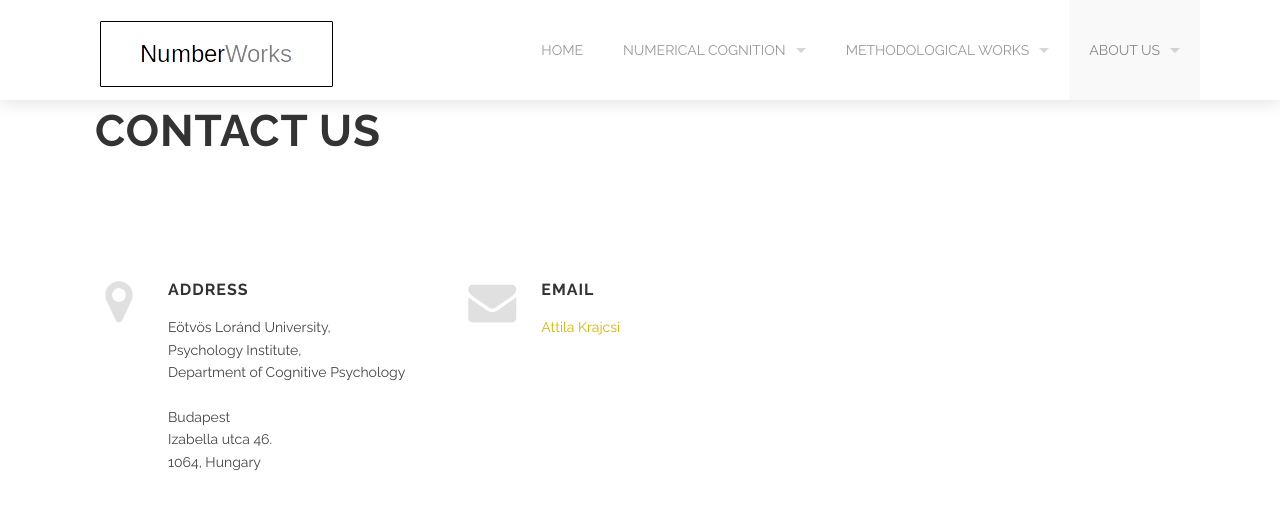
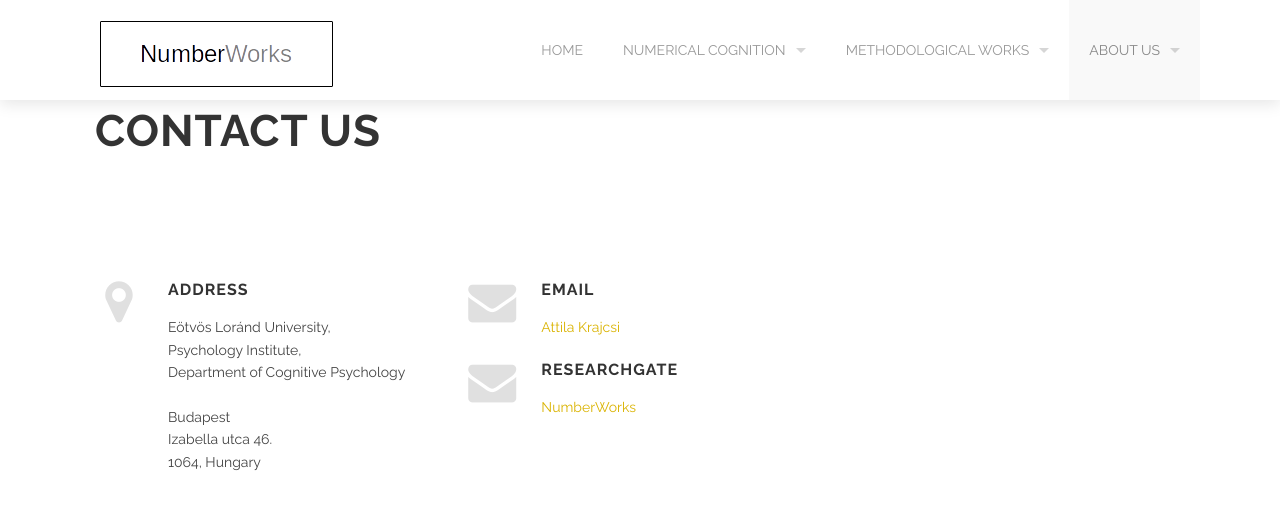
Before and after one commit to theNumberWorks/numberworks_website, a Jekyll site: the page built from contact.md, in a window 1280 px wide. Shown: the top 531 px of the page. Built offline with Jekyll 4.4.1, drawn with Linux system fonts in a browser that asks for light colours; grey boxes are pictures that could not be loaded.

Commit message:
Add ResearchGate link to the About us page

```diff
--- a/contact.md
+++ b/contact.md
@@ -23,6 +23,9 @@ section_id: about
             <i class='fa fa-envelope'></i>
             <h3>Email</h3>
             <p><a href="mailto:krajcsi@gmail.com">Attila Krajcsi</a></p>
+            <i class='fa fa-envelope'></i>
+            <h3>ResearchGate</h3>
+            <p><a href="https://www.researchgate.net/lab/Attila-Krajcsi-Lab-The-Number-Works-Attila-Krajcsi">NumberWorks</a></p>
           </div>
           <div class='two spacing'></div>
         </div>
```
